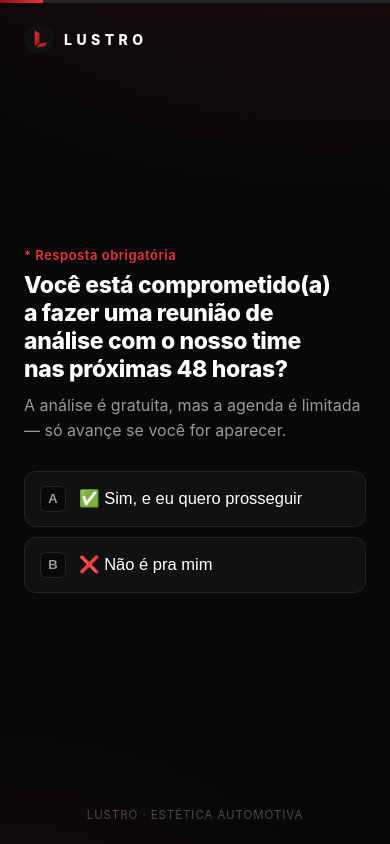
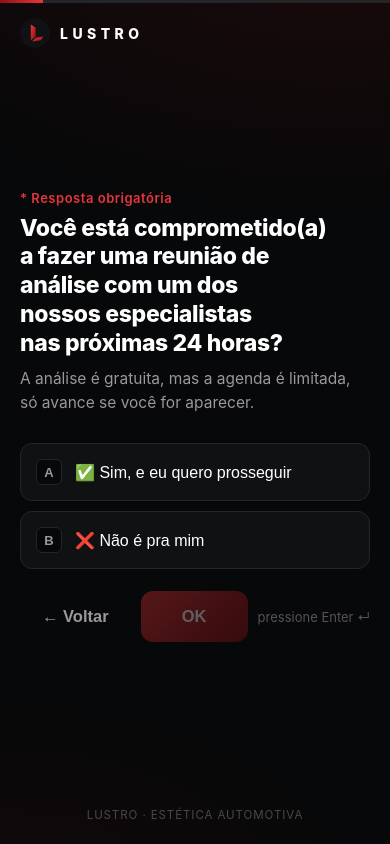
Before and after one commit to lgurgel1/lustro-form, a plain HTML site: page index.html in a window 390 px wide. Both pictures are taken after a click on the button "Começar". Drawn offline with Linux system fonts and the light colour scheme.

Commit message:
commitando

```diff
--- a/index.html
+++ b/index.html
@@ -1,4 +1,4 @@
-<title>Lustro — Análise Gratuita</title>
+<title>Lustro | Análise Gratuita</title>
 <meta name="viewport" content="width=device-width, initial-scale=1, maximum-scale=1">
 <style>
   :root {
@@ -106,7 +106,7 @@
   }
   .opt.selected .key { color: #fff; background: var(--red); border-color: var(--red); }
 
-  .nav { display: flex; align-items: center; gap: 14px; margin-top: 26px; }
+  .nav { display: flex; align-items: center; gap: 14px; margin-top: 26px; flex-wrap: wrap; }
   .btn {
     appearance: none; border: 0; cursor: pointer;
     padding: 15px 30px; font-size: 16.5px; font-weight: 700;
@@ -136,6 +136,27 @@
 
   .done { text-align: center; }
   .done .logo-big { margin: 0 auto 22px; }
+
+  .btn, .opt { -webkit-tap-highlight-color: transparent; }
+
+  /* esconde a dica de "Enter" em dispositivos de toque (celular) */
+  @media (hover: none) and (pointer: coarse) {
+    .enter-hint { display: none; }
+  }
+
+  /* ajustes finos para mobile — a maioria acessa por aqui */
+  @media (max-width: 480px) {
+    header { padding: 18px 20px 6px; }
+    main { padding: 8px 20px calc(24px + env(safe-area-inset-bottom)); }
+    h1 { line-height: 1.25; }
+    .desc { font-size: 15.5px; }
+    .nav { gap: 10px; margin-top: 22px; }
+    .nav .btn:not(.btn--ghost) { flex: 1 1 auto; }
+    .btn { padding: 16px 22px; }
+    .btn--big { padding: 17px 22px; width: 100%; }
+    .opt { padding: 15px; font-size: 16px; }
+    footer { padding-bottom: calc(22px + env(safe-area-inset-bottom)); }
+  }
 </style>
 
 <div class="progress"><div class="progress__bar" id="bar"></div></div>
@@ -163,8 +184,8 @@
       <path d="M36 22 L52 32 L52 62 L36 74 Z" fill="url(#lg)"/>
       <path d="M40 78 L52 66 L78 62 L70 74 Z" fill="url(#lg)"/>
     </svg>
-    <h1>Preencha e receba uma <em>análise gratuita</em> da metodologia que faz estéticas automotivas venderem vitrificação e PPF todos os dias, com tráfego pago + IA</h1>
-    <p class="desc">Leva menos de <strong>1 minuto</strong>. Se o seu negócio se qualificar, nosso time te chama no WhatsApp pra traçar o plano.</p>
+    <h1>Preencha e receba uma <em>análise gratuita</em> da metodologia Alto Brilho, que enche a agenda de estéticas automotivas com serviços caros e lucrativos.</h1>
+    <p class="desc">Leva menos de <strong>1 minuto</strong>. Em até <strong>5 minutos</strong>, um dos nossos especialistas entrará em contato diretamente para agendar a reunião com você.</p>
     <div class="nav">
       <button class="btn btn--big" data-next>Começar</button>
       <span class="enter-hint">pressione Enter ↵</span>
@@ -172,9 +193,9 @@
   </section>
 
   <!-- 1. Compromisso -->
-  <section class="step" data-step data-question="Comprometido com reunião em 48h?">
-    <h1>Você está comprometido(a) a fazer uma reunião de análise com o nosso time nas próximas 48 horas?</h1>
-    <p class="desc">A análise é gratuita, mas a agenda é limitada — só avançe se você for aparecer.</p>
+  <section class="step" data-step data-question="Comprometido com reunião em 24h?">
+    <h1>Você está comprometido(a) a fazer uma reunião de análise com um dos nossos especialistas nas próximas 24 horas?</h1>
+    <p class="desc">A análise é gratuita, mas a agenda é limitada, só avance se você for aparecer.</p>
     <div class="options" role="radiogroup">
       <button class="opt"><span class="key">A</span>✅ Sim, e eu quero prosseguir</button>
       <button class="opt" data-disqualify><span class="key">B</span>❌ Não é pra mim</button>
@@ -266,7 +287,7 @@
       <path d="M40 78 L52 66 L78 62 L70 74 Z" fill="url(#lg)"/>
     </svg>
     <h1 id="done-title">Obrigado por participar!</h1>
-    <p class="desc">Suas respostas foram registradas. <strong>Em até 10 minutos</strong> nosso time fala com você no WhatsApp pra alinhar os próximos passos.</p>
+    <p class="desc">Suas respostas foram registradas. Em até <strong>5 minutos</strong>, um dos nossos especialistas entrará em contato diretamente para agendar a reunião com você.</p>
   </section>
 
   <!-- Desqualificado -->
@@ -301,13 +322,42 @@
     return s.id !== "no-fit";
   });
 
-  // marca visualmente toda pergunta como obrigatória
-  steps.forEach(function (sec) {
+  // marca perguntas como obrigatórias + monta navegação (OK nas alternativas e Voltar)
+  steps.forEach(function (sec, idx) {
     if (sec.querySelector("input") || sec.querySelector(".options")) {
       var tag = document.createElement("p");
       tag.className = "required-tag";
       tag.textContent = "* Resposta obrigatória";
       sec.insertBefore(tag, sec.firstElementChild);
+    }
+
+    // perguntas de alternativa ganham botão OK: confirma com clique/Enter, igual às abertas
+    if (sec.querySelector(".options") && !sec.querySelector(".nav")) {
+      var nav = document.createElement("div");
+      nav.className = "nav";
+      var ok = document.createElement("button");
+      ok.className = "btn";
+      ok.setAttribute("data-next", "");
+      ok.textContent = "OK";
+      ok.disabled = true;
+      var hint = document.createElement("span");
+      hint.className = "enter-hint";
+      hint.innerHTML = "pressione Enter ↵";
+      nav.appendChild(ok);
+      nav.appendChild(hint);
+      sec.appendChild(nav);
+    }
+
+    // botão "Voltar" em toda etapa intermediária (menos boas-vindas e telas finais)
+    if (idx > 0 && idx < steps.length - 1) {
+      var navEl = sec.querySelector(".nav");
+      if (navEl && !navEl.querySelector("[data-back]")) {
+        var back = document.createElement("button");
+        back.className = "btn btn--ghost";
+        back.setAttribute("data-back", "");
+        back.innerHTML = "← Voltar";
+        navEl.insertBefore(back, navEl.firstChild);
+      }
     }
   });
   var noFit = document.getElementById("no-fit");
@@ -315,13 +365,19 @@
   var current = 0;
   var answers = {};
 
+  // primeira letra sempre maiúscula, mesmo se a pessoa digitar em minúsculo
+  function capitalizeName(s) {
+    s = (s || "").trim();
+    return s ? s.charAt(0).toUpperCase() + s.slice(1) : s;
+  }
+
   function show(i) {
     steps[current].classList.remove("active");
     current = i;
     steps[current].classList.add("active");
     bar.style.width = (current / (steps.length - 1) * 100) + "%";
     // personaliza perguntas com o nome
-    var nome = (answers["Nome"] || "").split(" ")[0];
+    var nome = capitalizeName((answers["Nome"] || "").split(" ")[0]);
     steps[current].querySelectorAll("[data-name]").forEach(function (el) { el.textContent = nome; });
     if (current === steps.length - 1) {
       if (nome) document.getElementById("done-title").textContent = "Obrigado, " + nome + "!";
@@ -368,7 +424,10 @@
   function validate() {
     var sec = steps[current];
     var input = sec.querySelector("input");
-    if (!input) return true;
+    if (!input) {
+      if (sec.querySelector(".options")) return !!sec.querySelector(".opt.selected");
+      return true;
+    }
     if (input.id === "nome") {
       var ok = input.value.trim().length >= 2;
       stepError(sec, !ok);
@@ -391,9 +450,29 @@
     return true;
   }
 
+  // avança tratando o caso de desqualificação
+  function advance() {
+    var sec = steps[current];
+    var sel = sec.querySelector(".opt.selected");
+    if (sel && sel.hasAttribute("data-disqualify")) {
+      sec.classList.remove("active");
+      noFit.hidden = false;
+      noFit.classList.add("active");
+      bar.style.width = "100%";
+      return;
+    }
+    show(current + 1);
+  }
+
   document.addEventListener("click", function (e) {
+    if (e.target.closest("[data-back]")) {
+      if (current > 0) show(current - 1);
+      return;
+    }
+
     if (e.target.closest("[data-next]")) {
-      if (validate()) show(current + 1);
+      if (validate()) advance();
+      return;
     }
 
     var opt = e.target.closest(".opt");
@@ -402,16 +481,9 @@
       step.querySelectorAll(".opt").forEach(function (o) { o.classList.remove("selected"); });
       opt.classList.add("selected");
       answers[step.getAttribute("data-question")] = opt.textContent.replace(/^[A-E]/, "").trim();
-      if (opt.hasAttribute("data-disqualify")) {
-        setTimeout(function () {
-          steps[current].classList.remove("active");
-          noFit.hidden = false;
-          noFit.classList.add("active");
-          bar.style.width = "100%";
-        }, 250);
-        return;
-      }
-      setTimeout(function () { show(current + 1); }, 250);
+      // habilita o OK — a pessoa confirma com clique ou Enter (não avança sozinho)
+      var okBtn = step.querySelector("[data-next]");
+      if (okBtn) okBtn.disabled = false;
     }
   });
 
@@ -420,7 +492,7 @@
       var sec = steps[current];
       if (sec.querySelector("[data-next]")) {
         e.preventDefault();
-        if (validate()) show(current + 1);
+        if (validate()) advance();
       }
     }
   });
```
